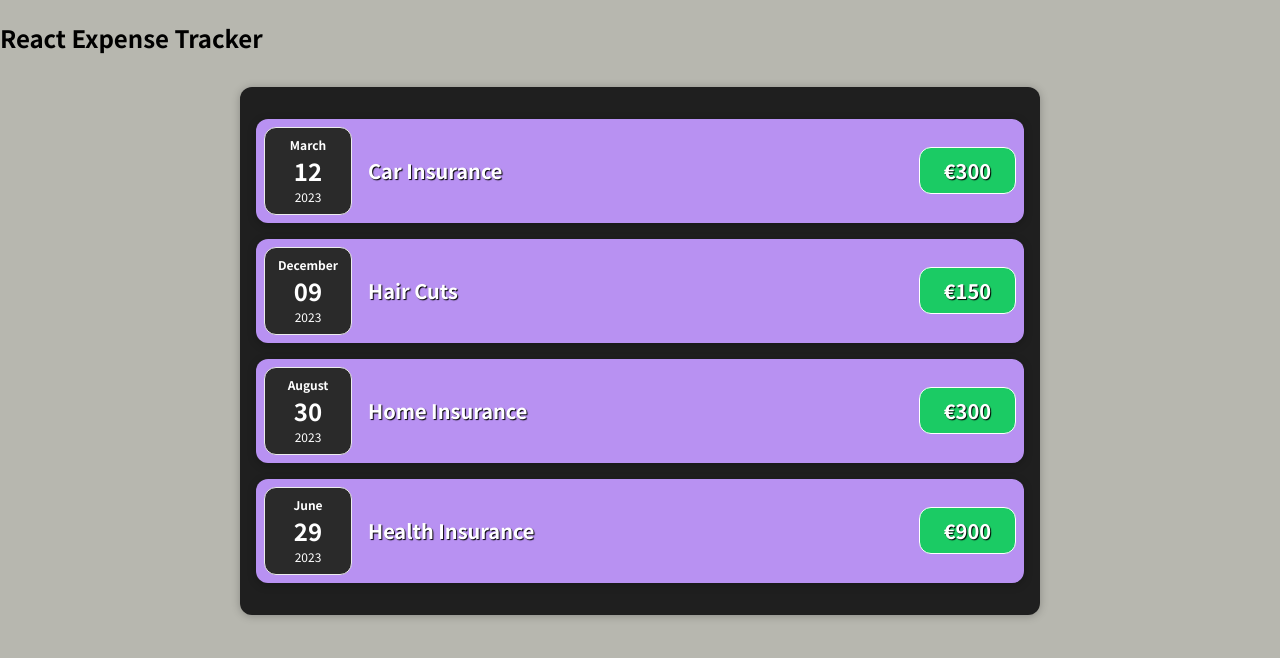
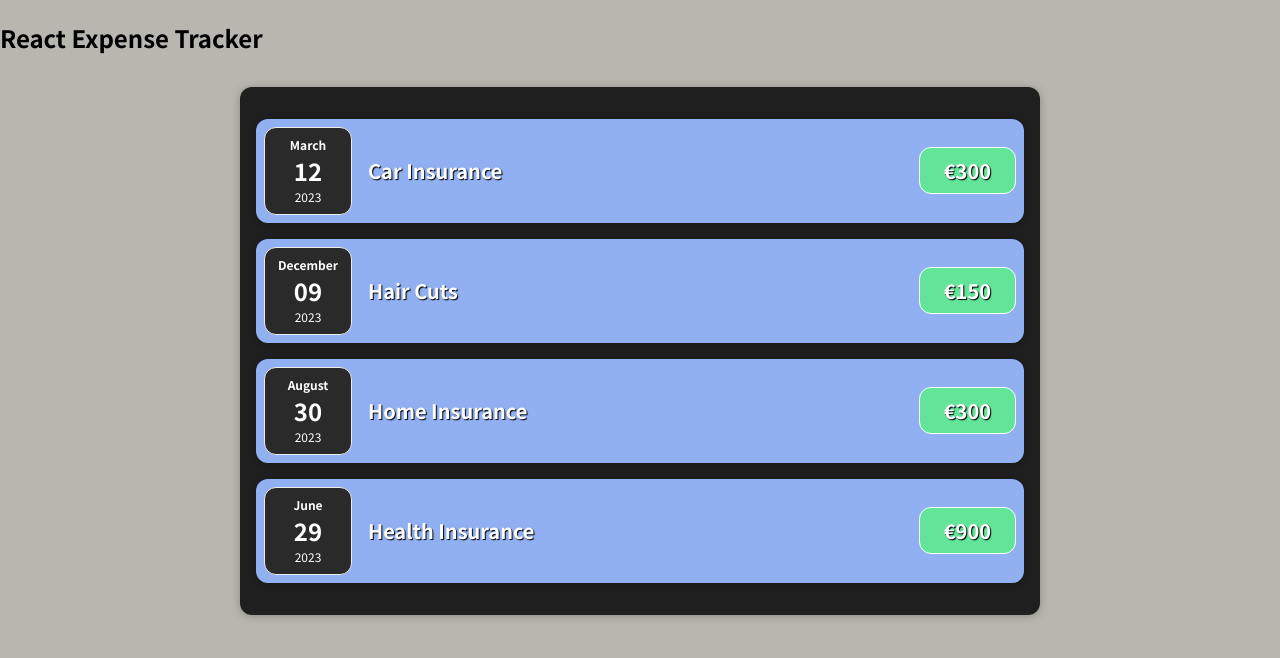
Before and after one commit to KristianColville1/react-expense-tracker, a JavaScript app: page / in a window 1280 px wide. Shown: the top 658 px of the page. Built offline with nearby package versions, Linux system fonts and the light colour scheme.

Commit message:
Added a wrapper component card and added children props to Expense components

```diff
--- a/src/components/Card.js
+++ b/src/components/Card.js
@@ -0,0 +1,9 @@
+import "./Card.css";
+
+
+function Card(props) {
+    const classes = 'card ' + props.className;
+    return <div className={classes}>{props.children}</div>;
+}
+
+export default Card;
--- a/src/components/ExpenseItem.css
+++ b/src/components/ExpenseItem.css
@@ -2,11 +2,9 @@
     display: flex;
     justify-content: space-between;
     align-items: center;
-    box-shadow: 0 2px 8px rgba(0, 0, 0, 0.25);
     padding: 0.5rem;
     margin: 1rem 0;
-    border-radius: 12px;
-    background-color: #b891f2;
+    background-color: #91b0f2;
 }
 
 .expense-item__description {
@@ -33,7 +31,7 @@
     font-weight: bold;
     color: white;
     text-shadow: 1px 1px 1px black;
-    background-color: #1bcb64;
+    background-color: #62e598;
     border: 1px solid white;
     padding: 0.5rem;
     border-radius: 12px;
--- a/src/components/ExpenseItem.js
+++ b/src/components/ExpenseItem.js
@@ -1,15 +1,16 @@
 import ExpenseDate from "./ExpenseDate";
+import Card from "./Card";
 import "./ExpenseItem.css";
 
 function ExpenseItem(props) {
     return (
-        <div className="expense-item">
+        <Card className="expense-item">
             <ExpenseDate date={props.date} />
             <div class="expense-item__description">
                 <h2>{props.title}</h2>
                 <div className="expense-item__price">€{props.amount}</div>
             </div>
-        </div>
+        </Card>
     );
 }
 
--- a/src/components/Expenses.css
+++ b/src/components/Expenses.css
@@ -4,6 +4,4 @@
     margin: 2rem auto;
     width: 50rem;
     max-width: 95%;
-    border-radius: 12px;
-    box-shadow: 0 1px 8px rgba(0, 0, 0, 0.25);
 }
--- a/src/components/Expenses.js
+++ b/src/components/Expenses.js
@@ -1,9 +1,10 @@
 import ExpenseItem from "./ExpenseItem";
+import Card from "./Card";
 import "./Expenses.css";
 
 function Expenses(props) {
     return (
-        <div className="expenses">
+        <Card className="expenses">
             <ExpenseItem
                 title={props.items[0].title}
                 amount={props.items[0].amount}
@@ -24,7 +25,7 @@
                 amount={props.items[3].amount}
                 date={props.items[3].date}
             ></ExpenseItem>
-        </div>
+        </Card>
     );
 }
 
```
Also changed, not shown: src/components/Card.css (line endings or trailing spaces).
